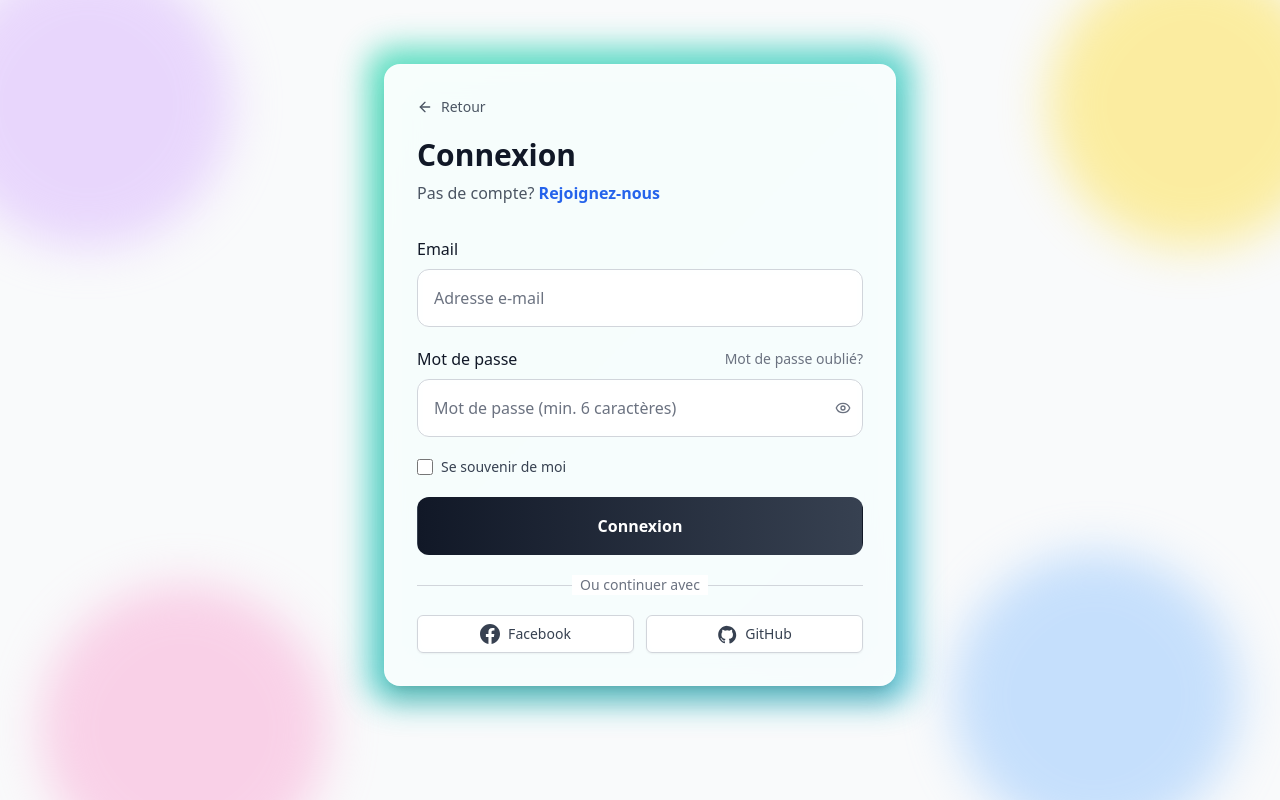
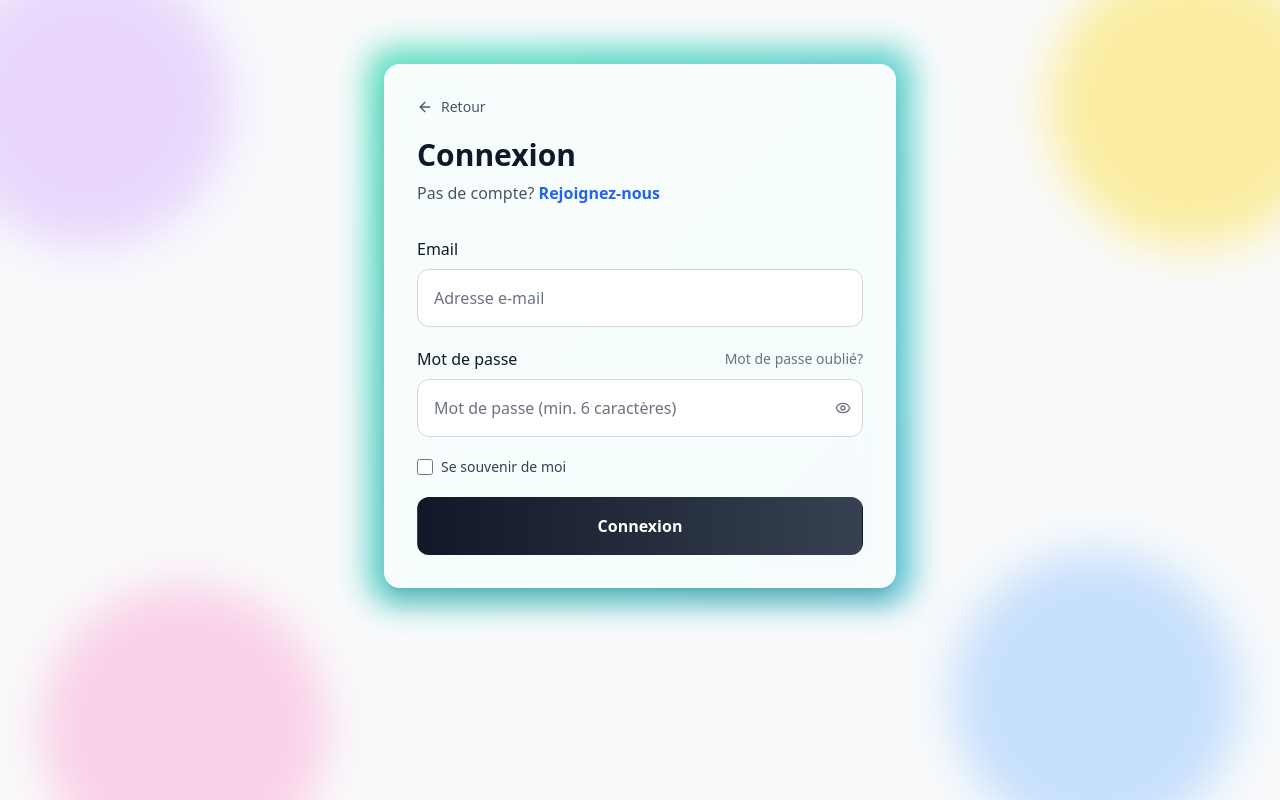
Before and after one commit to jarvisimoimmobilier-ops/Juri-X-immo-front, a React (Vite) app: page /login in a window 1280 px wide. Built offline with nearby package versions, Linux system fonts and the light colour scheme.

Commit message:
new changes

```diff
--- a/src/components/auth/LoginForm.jsx
+++ b/src/components/auth/LoginForm.jsx
@@ -240,38 +240,6 @@ const LoginForm = () => {
                                         )}
                                     </button>
 
-                                    {/* Divider */}
-                                    <div className="relative">
-                                        <div className="absolute inset-0 flex items-center">
-                                            <div className="w-full border-t border-gray-300"></div>
-                                        </div>
-                                        <div className="relative flex justify-center text-sm">
-                                            <span className="px-2 bg-white text-gray-500">Ou continuer avec</span>
-                                        </div>
-                                    </div>
-
-                                    {/* Social login buttons */}
-                                    <div className="grid grid-cols-2 gap-3">
-                                        <button
-                                            type="button"
-                                            className="w-full inline-flex justify-center py-2 px-4 border border-gray-300 rounded-md shadow-sm bg-white/70 backdrop-blur-sm text-sm font-medium text-gray-700 hover:bg-white/90 focus:outline-none focus:ring-2 focus:ring-offset-2 focus:ring-gray-500 transition-all duration-200"
-                                        >
-                                            <svg className="w-5 h-5" viewBox="0 0 20 20" fill="currentColor">
-                                                <path fillRule="evenodd" d="M20 10c0-5.523-4.477-10-10-10S0 4.477 0 10c0 4.991 3.657 9.128 8.438 9.878v-6.987h-2.54V10h2.54V7.797c0-2.506 1.492-3.89 3.777-3.89 1.094 0 2.238.195 2.238.195v2.46h-1.26c-1.243 0-1.63.771-1.63 1.562V10h2.773l-.443 2.89h-2.33v6.988C16.343 19.128 20 14.991 20 10z" clipRule="evenodd" />
-                                            </svg>
-                                            <span className="ml-2">Facebook</span>
-                                        </button>
-
-                                        <button
-                                            type="button"
-                                            className="w-full inline-flex justify-center py-2 px-4 border border-gray-300 rounded-md shadow-sm bg-white/70 backdrop-blur-sm text-sm font-medium text-gray-700 hover:bg-white/90 focus:outline-none focus:ring-2 focus:ring-offset-2 focus:ring-gray-500 transition-all duration-200"
-                                        >
-                                            <svg className="w-5 h-5" viewBox="0 0 20 20" fill="currentColor">
-                                                <path d="M10.205 2.004c4.975 0 9.01 4.036 9.01 9.01 0 3.981-2.583 7.356-6.161 8.544-.45.082-.615-.195-.615-.435 0-.296.01-1.272.01-2.48 0-.844-.289-1.395-.613-1.676 2.01-.224 4.124-.988 4.124-4.458 0-.985-.351-1.79-.929-2.421.093-.229.403-1.146-.089-2.388 0 0-.757-.243-2.48.925a8.627 8.627 0 00-2.261-.304 8.627 8.627 0 00-2.261.304c-1.724-1.168-2.48-.925-2.48-.925-.492 1.242-.182 2.16-.089 2.388-.578.631-.929 1.436-.929 2.421 0 3.46 2.11 4.238 4.113 4.463-.258.226-.492.624-.574 1.208-.515.231-1.823.63-2.625-.75 0 0-.477-1.017-1.382-1.092 0 0-.88-.011-.062.546 0 0 .591.278 1.002 1.32 0 0 .529 1.612 3.038 1.067.004.752.012 1.304.012 1.508 0 .238-.165.515-.61.436-3.581-1.186-6.167-4.563-6.167-8.544 0-4.974 4.036-9.01 9.01-9.01z" />
-                                            </svg>
-                                            <span className="ml-2">GitHub</span>
-                                        </button>
-                                    </div>
                                 </form>
                             </div>
                         </div>
```
